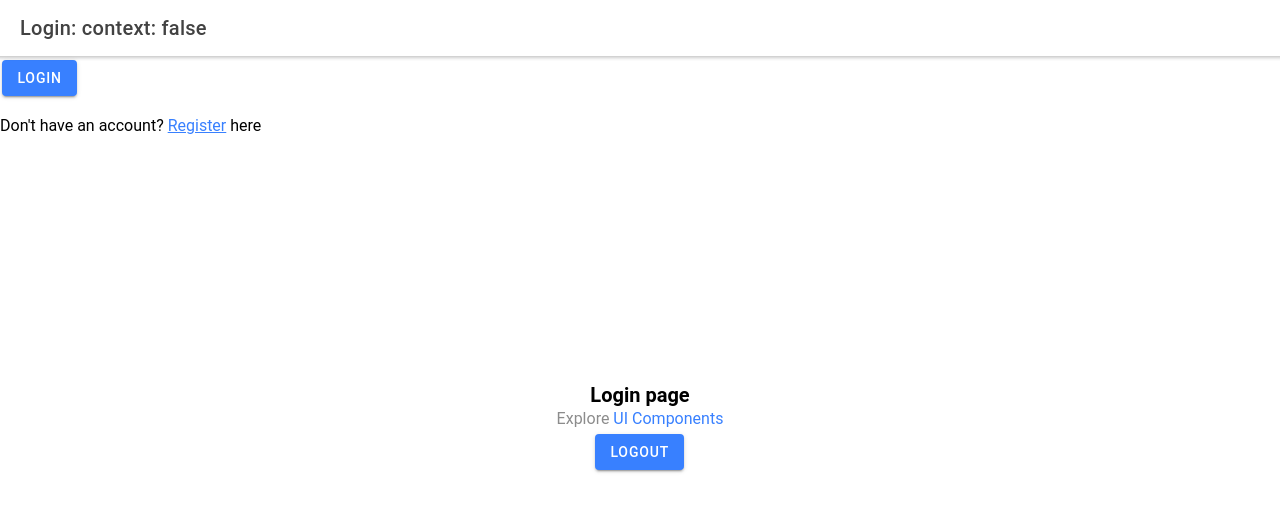
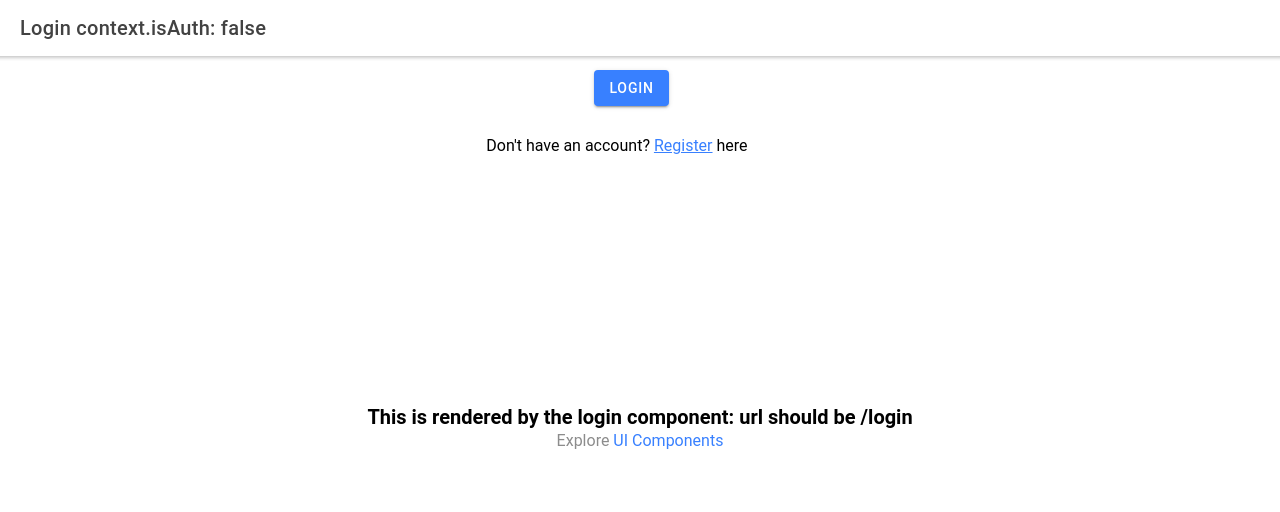
Before and after one commit to tx-tim/stacksintabs, a React (Create React App) app: page /login in a window 1280 px wide. Shown: the top 512 px of the page. Built offline with nearby package versions, Linux system fonts and the light colour scheme.

Commit message:
Switch in App.tsx renders redirects as expected

```diff
--- a/src/App.tsx
+++ b/src/App.tsx
@@ -18,10 +18,8 @@ import {
 } from "@ionic/react";
 import { IonReactRouter } from "@ionic/react-router";
 import { ellipse, square, triangle } from "ionicons/icons";
-import Tab1 from "./pages/Tab1";
-import Tab2 from "./pages/Tab2";
 import Login from "./pages/Login";
-import Hio from "./Hio";
+import Hio from "./pages/Hio";
 
 /* Core CSS required for Ionic components to work properly */
 import "@ionic/react/css/core.css";
@@ -45,7 +43,7 @@ const App: React.FC = () => {
   const [context, setContext] = useState({ isAuthed: false });
 
   useEffect(() => {
-    console.log("app level context in useEffect", context);
+    console.log("App #useEffect", context);
   });
   return (
     <IonApp>
@@ -57,7 +55,10 @@ const App: React.FC = () => {
                 path="/"
                 exact
                 render={() => {
-                  console.log("router isAuthed", context.isAuthed);
+                  console.log(
+                    "App - route render redirect context.isAuthed",
+                    context.isAuthed
+                  );
                   return context.isAuthed ? (
                     <Redirect to="/hio" />
                   ) : (
--- a/src/components/ExploreContainer.tsx
+++ b/src/components/ExploreContainer.tsx
@@ -38,17 +38,21 @@ const ExploreContainer: React.FC<ContainerProps> = ({ name }) => {
           UI Components
         </a>
       </p>
-
+      {context.isAuthed && (
         <IonButton
           onClick={(e) => {
             console.log("e", e);
             setContext({ isAuthed: false });
-          console.log("isAuthed in explorecontainer", context.isAuthed);
-          history.push("/login");
+            console.log(
+              "isAuthed in explorecontainer context.isAuthed",
+              context.isAuthed
+            );
+            history.replace("/login");
           }}
         >
           Logout
         </IonButton>
+      )}
     </div>
   );
 };
--- a/src/pages/Login.tsx
+++ b/src/pages/Login.tsx
@@ -14,6 +14,9 @@ import {
   IonTitle,
   IonToolbar,
   IonButton,
+  IonGrid,
+  IonRow,
+  IonCol,
 } from "@ionic/react";
 import ExploreContainer from "../components/ExploreContainer";
 import "./Tab1.css";
@@ -27,7 +30,9 @@ const Login: React.FC = () => {
     <IonPage>
       <IonHeader>
         <IonToolbar>
-          <IonTitle>Login: context: {context.isAuthed.toString()}</IonTitle>
+          <IonTitle>
+            Login context.isAuth: {context.isAuthed.toString()}
+          </IonTitle>
         </IonToolbar>
       </IonHeader>
       <IonContent>
@@ -36,20 +41,33 @@ const Login: React.FC = () => {
             <IonTitle size="large">Login</IonTitle>
           </IonToolbar>
         </IonHeader>
-        <ExploreContainer name="Login page" />
+        <ExploreContainer name="This is rendered by the login component: url should be /login" />
+        <IonGrid>
+          <IonRow className="ion-justify-content-center">
+            <IonCol size="1">
               <IonButton
                 onClick={(e) => {
                   console.log("e", e);
-            console.log("isAuthed", context.isAuthed);
+                  console.log(
+                    "Login Button onClick handler context.isAuthed: ",
+                    context.isAuthed
+                  );
                   setContext({ isAuthed: true });
                   history.replace("/");
                 }}
               >
                 Login
               </IonButton>
+            </IonCol>
+          </IonRow>
+          <IonRow className="ion-justify-content-center">
+            <IonCol size="3">
               <p>
                 Don't have an account? <a href="/register">Register</a> here
               </p>
+            </IonCol>
+          </IonRow>
+        </IonGrid>
       </IonContent>
     </IonPage>
   );
--- a/src/pages/Tab1.tsx
+++ b/src/pages/Tab1.tsx
@@ -17,7 +17,9 @@ const Tab1: React.FC = () => {
     <IonPage>
       <IonHeader>
         <IonToolbar>
-          <IonTitle>Tab 1 auth: {context.isAuthed.toString()}</IonTitle>
+          <IonTitle>
+            Tab 1 context.isAuth: {context.isAuthed.toString()}
+          </IonTitle>
         </IonToolbar>
       </IonHeader>
       <IonContent>
--- a/src/pages/Tab2.tsx
+++ b/src/pages/Tab2.tsx
@@ -17,7 +17,9 @@ const Tab2: React.FC = () => {
     <IonPage>
       <IonHeader>
         <IonToolbar>
-          <IonTitle>Tab 2 auth: {context.isAuthed.toString()}</IonTitle>
+          <IonTitle>
+            Tab 2 context.isAuth: {context.isAuthed.toString()}
+          </IonTitle>
         </IonToolbar>
       </IonHeader>
       <IonContent>
--- a/src/pages/Tab3.tsx
+++ b/src/pages/Tab3.tsx
@@ -17,7 +17,9 @@ const Tab3: React.FC = () => {
     <IonPage>
       <IonHeader>
         <IonToolbar>
-          <IonTitle>Tab 3 auth: {context.isAuthed.toString()}</IonTitle>
+          <IonTitle>
+            Tab 3 context.isAuth: {context.isAuthed.toString()}
+          </IonTitle>
         </IonToolbar>
       </IonHeader>
       <IonContent>
```
Also changed, not shown: src/pages/Hio.tsx (renamed from src/Hio.tsx, +5 -4 lines). Lines whose indentation alone changed are shown as unchanged.
